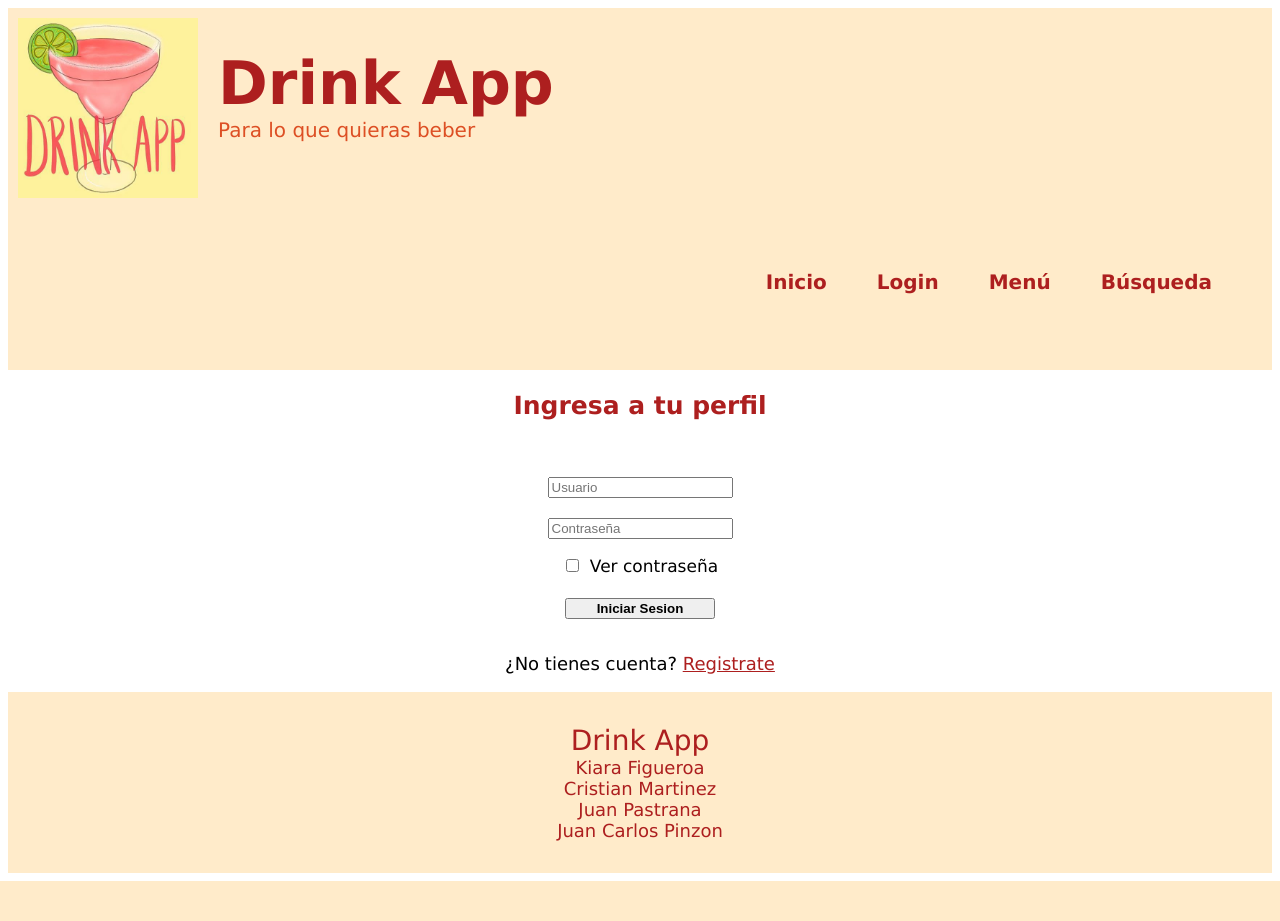
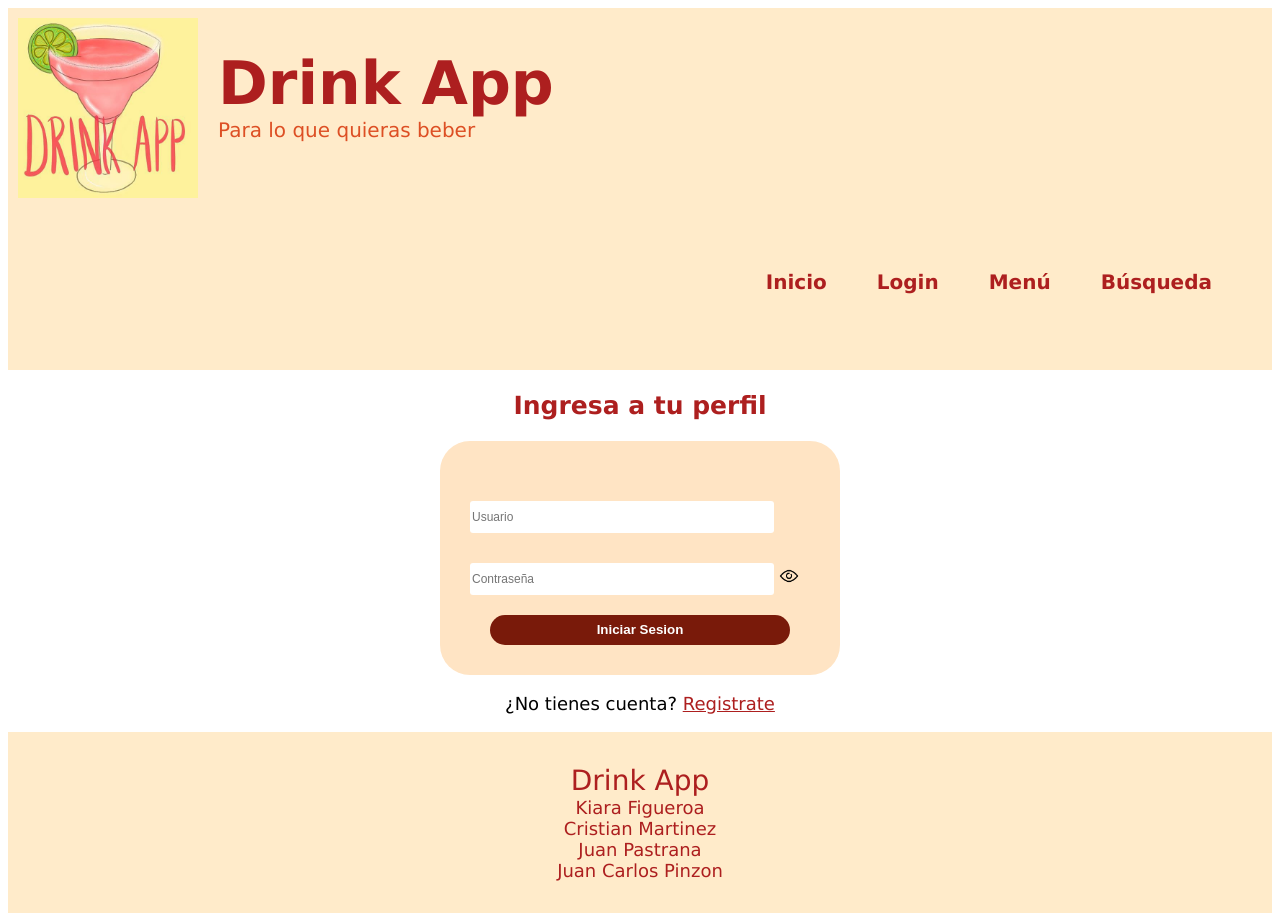
Before and after one commit to juanfelipeMTIC/ProyectoCiclo3, a Flask app: page /login in a window 1280 px wide. Before the commit the page ends 881 px from the top, so only its background shows below. Run offline with Flask 2, Linux system fonts and the light colour scheme.

Commit message:
se modifico el css body agregando efectos para los botones, se modificaron las imagenes de los botones de contraseñas, se agrego el boton de ver contraseña al login, se modificaron levemente los login y registro

```diff
--- a/static/css/body.css
+++ b/static/css/body.css
@@ -3,53 +3,79 @@ body{
 }
 
 form {
-    width: 350px;
-    padding: 16px;
-    border-radius: 10px;
+    border-radius: 30px;
+    padding: 30px;
+    background-color: bisque;
+    width: 340px;
+    margin: 0 auto;
+    text-align: justify;
+}
 
-    text-align: center;
-    margin: auto;
-    font-size: 25px;
+
+
+
+form input[type="text"], input[type='password'] {
+
+    background-color: rgb(255, 255, 255);
+    border-radius: 3px;
+    border: 0px;
+    width: 300px;
+    height: 30px;
+    font-size: 12px;
 }
-form input [type="text"] {
-    border-radius: 10px;
-    background-color: aqua;
-    border: 0px;
-    width: 200px;
-    font-size: 20px;
-}
-form input[type="submit"] {
-    width: 150px;
-}
+
 form input {
-    margin-top: 20px;
+    margin-top: 30px;
 }
 form input[type="submit"]{
+
     font-weight: bold; /*sirve para colocar en negrita */
     display: block; /*sirve para centrar el boton de enviar*/
     margin:auto; /*sirve para centrar el boton de enviar*/
     margin-top: 20px;
+
+    color: rgb(255, 255, 255);
+    background-color: rgb(121, 26, 10);
+    border-radius: 15px;
+    border: 0px;
+    width: 300px;
+    height: 30px;
+    transition: all 300ms ease;
 }
-form div input [type="checkbox"] {
-    display:flex;
+
+form input[type="submit"]:hover{
+    cursor: pointer;
+    background-color: rgb(255, 92, 64);
 }
+
+
+
+
+
+
+
 form label {
     font-size: 17px;
 }
 section .portada .registro p {
     font-size: 18px;
     text-align: center;
+    transition: all 300ms ease;
 }
 section .portada .registro p span {
     color: rgb(173, 31, 31);
+    transition: all 300ms ease;
     text-decoration-line: underline;
 }
 section div .regresar p {
     font-size: 18px;
     text-align: center;
+
+
 }
 section div .regresar p span {
     color: rgb(173, 31, 31);
+    transition: all 300ms ease;
     text-decoration-line: underline;
 }
 section .buscador [type="text"] {
@@ -61,6 +87,16 @@ section .buscador [type="text"] {
     margin:auto;
     margin-top: 20px;
 }
+
+
+.portada .registro p span:hover{
+    color: rgb(255, 0, 0);
+}
+
+.regresar p span:hover{
+    color: rgb(255, 0, 0);
+}
+
 section .buscador img {
     width: 25px;
     display: block;
--- a/static/js/login.js
+++ b/static/js/login.js
@@ -3,3 +3,21 @@ btn_registrate=document.querySelector('.registro p span')
 btn_registrate.addEventListener('click', () =>{
     window.location.href='/registro'
 })
+
+let img_mostrar_contrasena = document.getElementById('ver_contrasena');
+ver_click(img_mostrar_contrasena, 'contrasena')
+
+function ver_click(boton, id_input) {
+  boton.addEventListener("click", () => {
+    let input_contrasena = document.getElementById(id_input);
+    let tipo_input_contrasena = input_contrasena.getAttribute("type");
+
+    if (tipo_input_contrasena == "password") {
+      input_contrasena.setAttribute("type", "text");
+      boton.setAttribute("src", "/static/img/Close_eye.png");
+    } else {
+      input_contrasena.setAttribute("type", "password");
+      boton.setAttribute("src", "/static/img/Open_eye.png");
+    }
+  });
+}
--- a/templates/login.html
+++ b/templates/login.html
@@ -15,9 +15,8 @@
                     <input type="text" name="usuario" id="usuario" placeholder="Usuario"><br>
                 </div>
                 <div>
-                    <input type="text" name="contrasena" id="contrasena" placeholder="Contraseña"><br>
-                    <input type="checkbox" id="verContrasena" name="verContrasena" value="verContrasena">
-                    <label for="verContrasena"> Ver contraseña </label><br>
+                    <input type="text" name="contrasena" id="contrasena" placeholder="Contraseña">
+                    <img src="{{ url_for('static', filename='img/Open_eye.png') }}" width="20px"/ id="ver_contrasena">
                 </div>
                 <input type="submit" value="Iniciar Sesion">
             </form>
--- a/templates/registro.html
+++ b/templates/registro.html
@@ -6,9 +6,9 @@
 
 {% block contenido %}
 <link rel="stylesheet" href="static/css/body.css">
-<section class="contenedor-registro">
+<section class="contenedor_registro">
     <div>
-        <div class="formulario-registro">
+        <div class="formulario_registro">
             <h1>Registro de nuevo usuario </h1>
             <form action="/registro_usuario" method="post" onsubmit="return validar_formulario_registro()">
 
```
Also changed, not shown: static/img/Close_eye.png, static/img/Open_eye.png.
